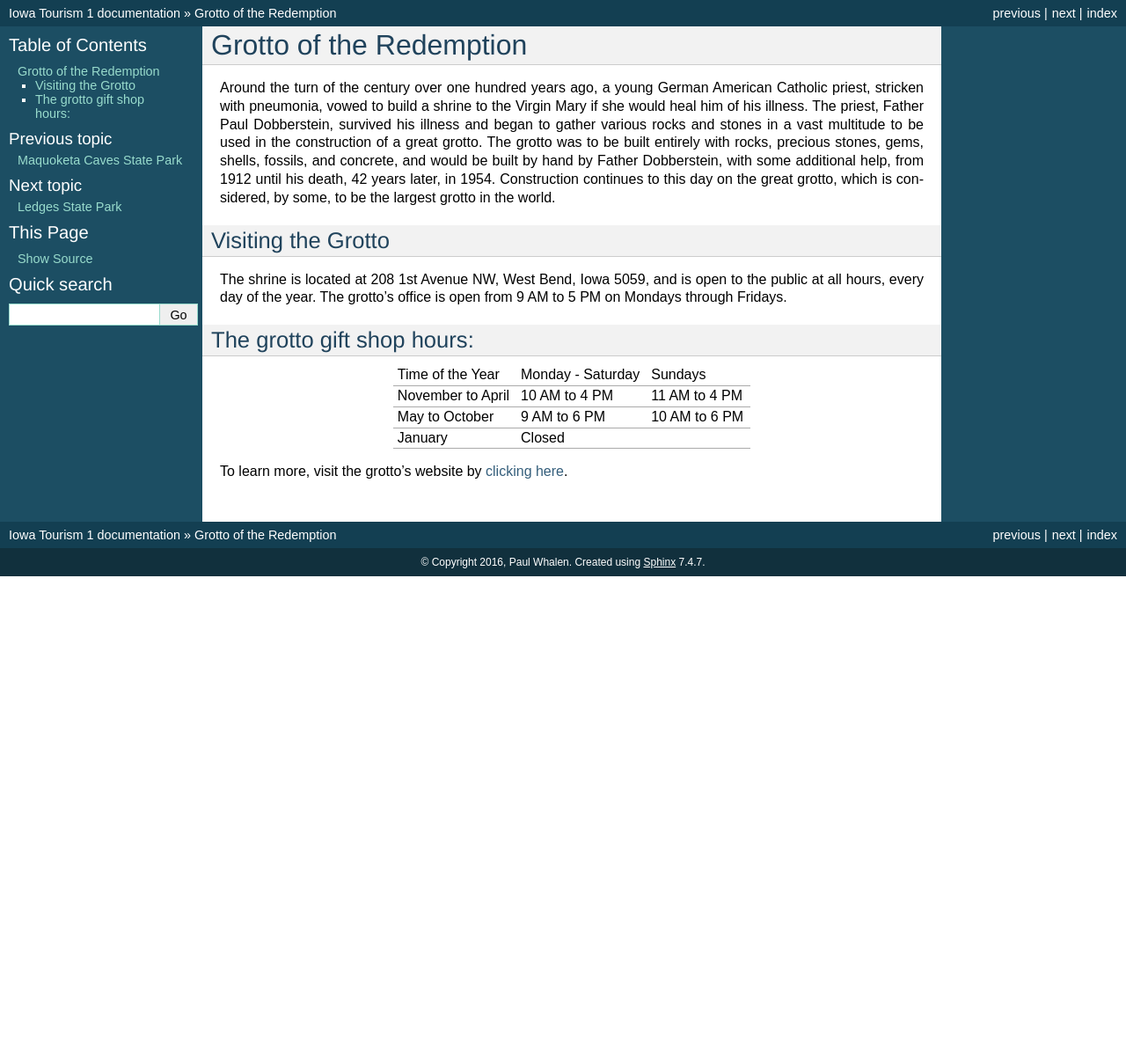
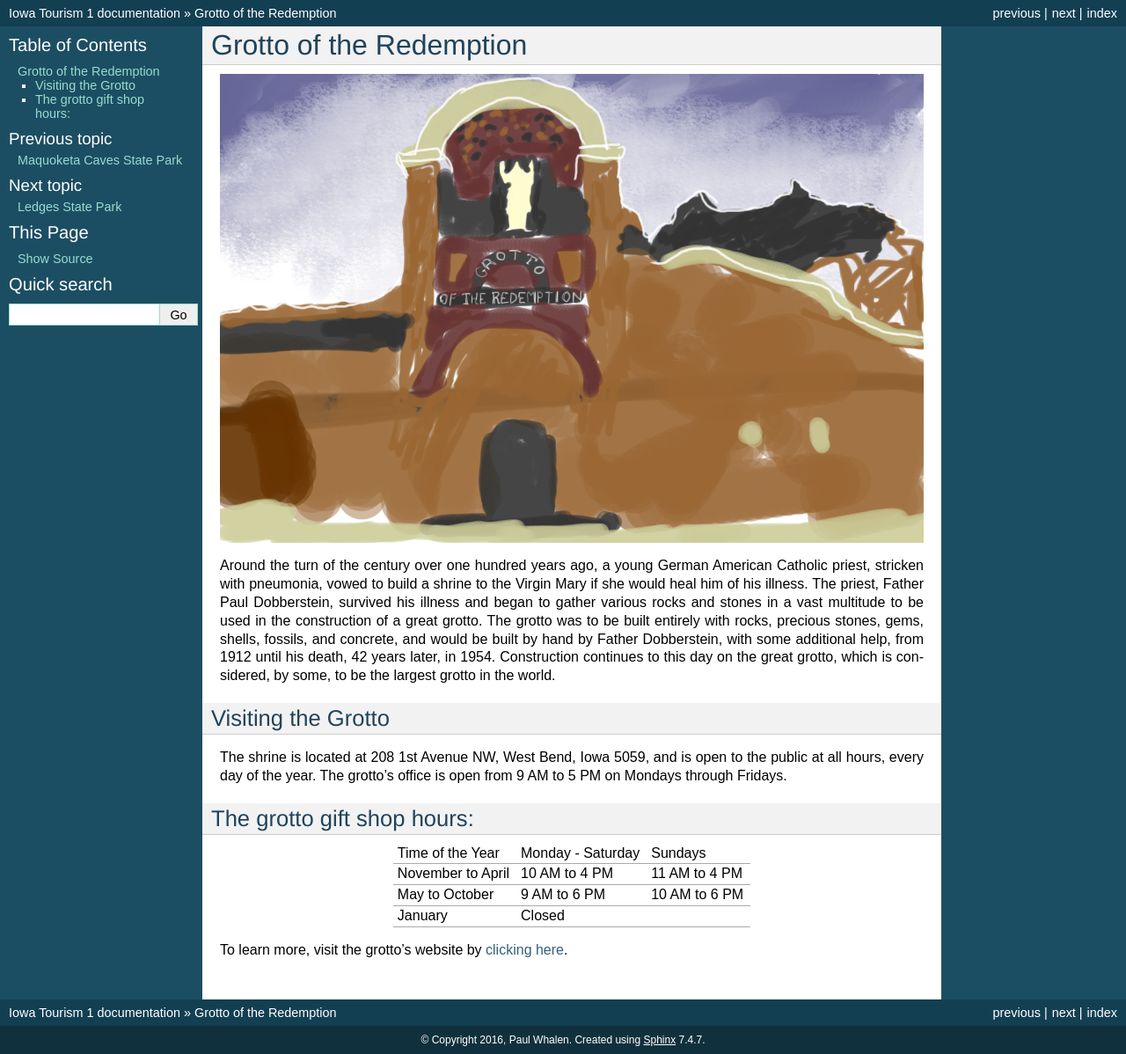
Before and after one commit to humblelittlewolf/Iowa-Tourism, a Sphinx documentation site: the page built from source/grottoredemption/grottoredemption.rst, in a window 1280 px wide and 1198 px high. Shown: the whole window at 88% size. Built offline with Sphinx 7.4.7, drawn with Linux system fonts in a browser that asks for light colours.

Commit message:
Added image to grotto

```diff
--- a/source/grottoredemption/grottoredemption.rst
+++ b/source/grottoredemption/grottoredemption.rst
@@ -1,6 +1,9 @@
 .. Grotto of the Redemption page - Paul Whalen
 Grotto of the Redemption
 ==========================
+
+.. image:: grotto_edited.png
+ :align: center
 
 Around the turn of the century over one hundred years ago,
 a young German American Catholic priest, stricken with pneumonia,
```
